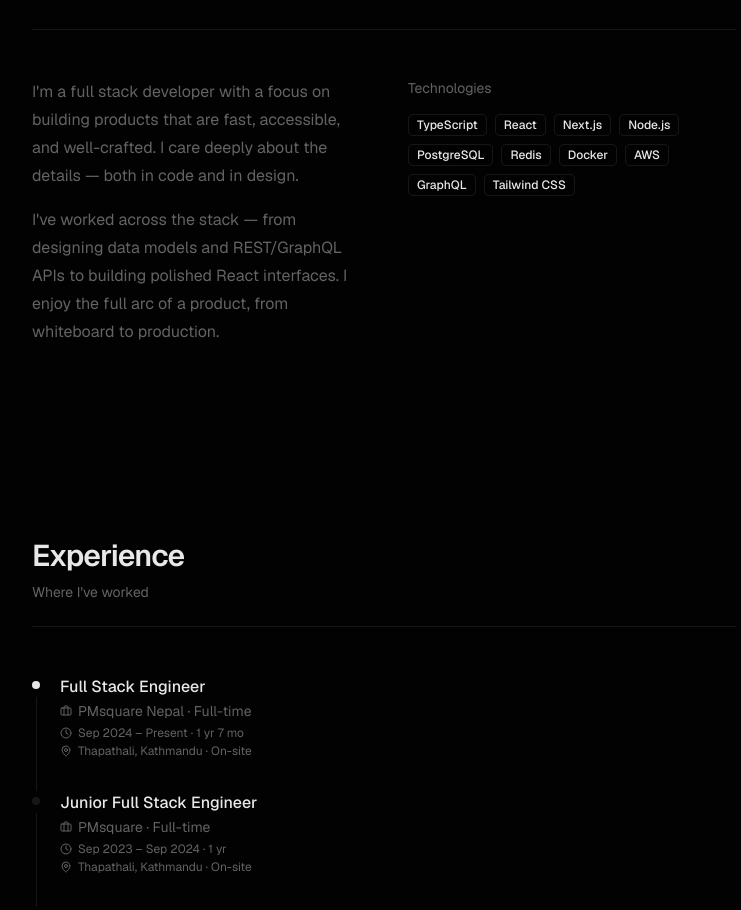
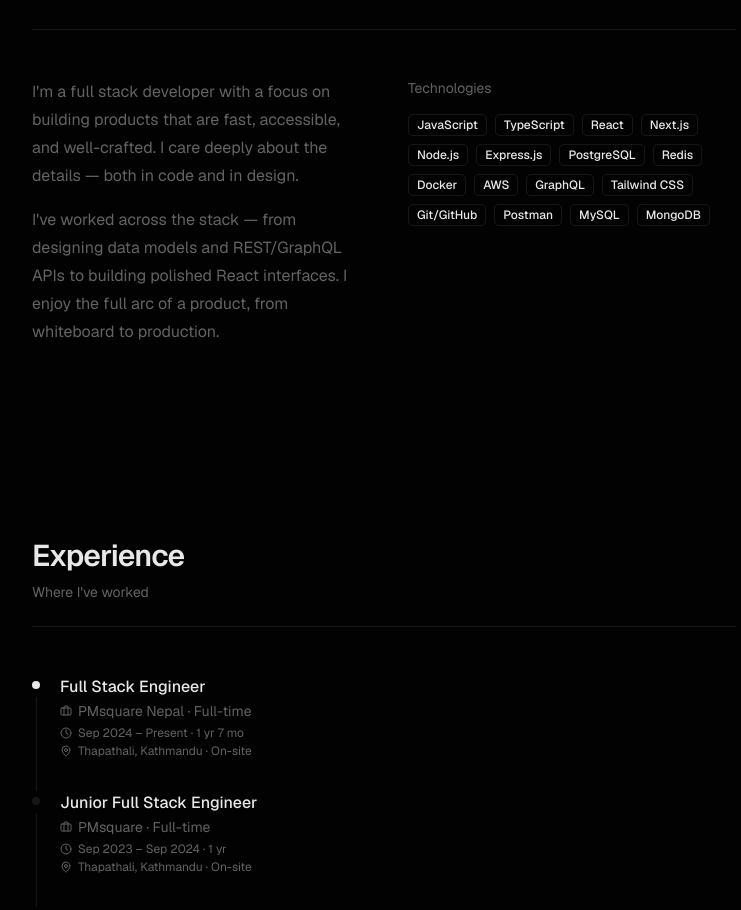
Before and after one commit to anix001/anix001.github.io, a Next.js app: page / in a window 1280 px wide. Shown: the part 1868-2778 px from the top of the page, without its empty margins (256-997 px from the left). Built offline with nearby package versions, Linux system fonts and the light colour scheme.

Commit message:
chore: updated the skills

```diff
--- a/data/portfolio.ts
+++ b/data/portfolio.ts
@@ -61,16 +61,22 @@ export const portfolio: {
   ],
 
   skills: [
+    "JavaScript",
     "TypeScript",
     "React",
     "Next.js",
     "Node.js",
+    "Express.js",
     "PostgreSQL",
     "Redis",
     "Docker",
     "AWS",
     "GraphQL",
     "Tailwind CSS",
+    "Git/GitHub",
+    "Postman",
+    "MySQL",
+    "MongoDB",
   ],
 
   socials: {
```
